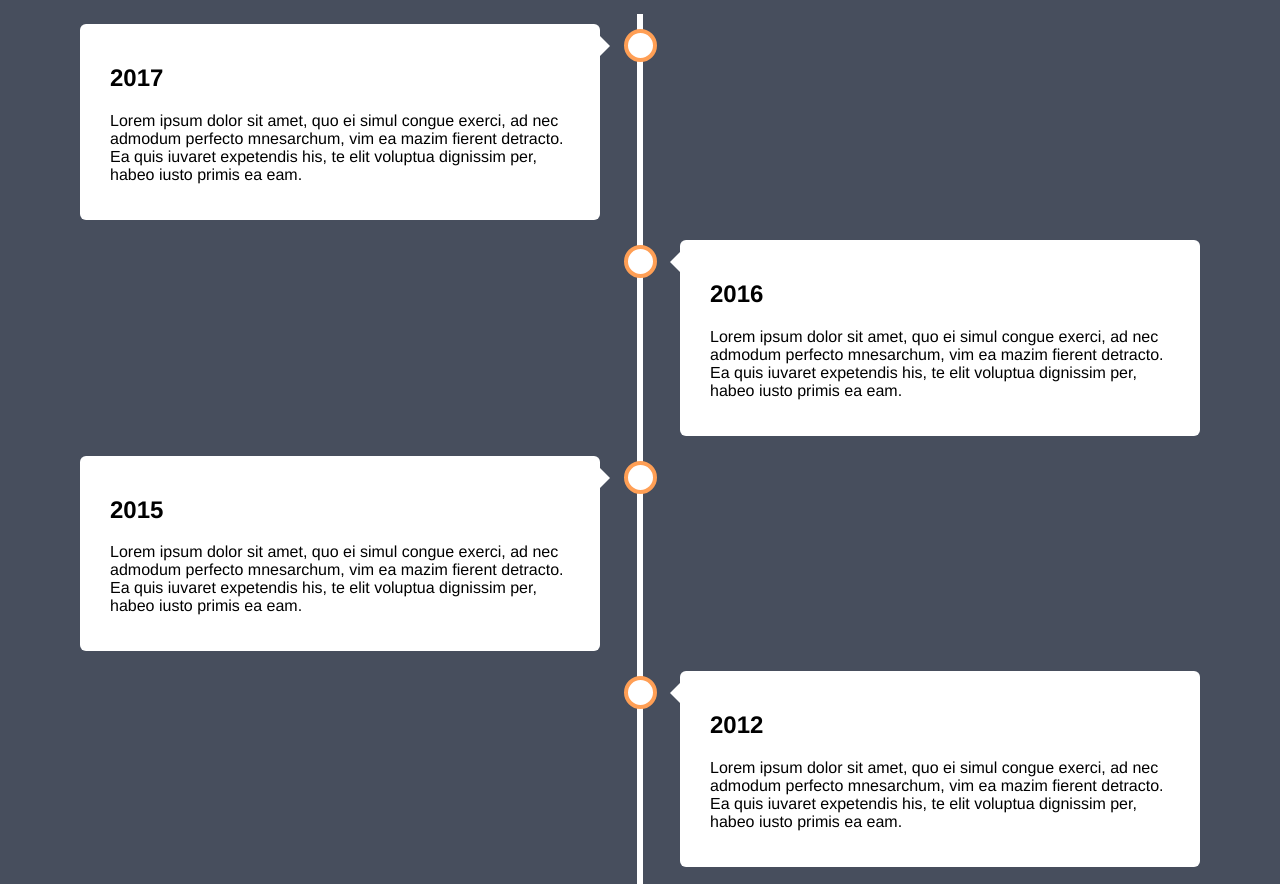
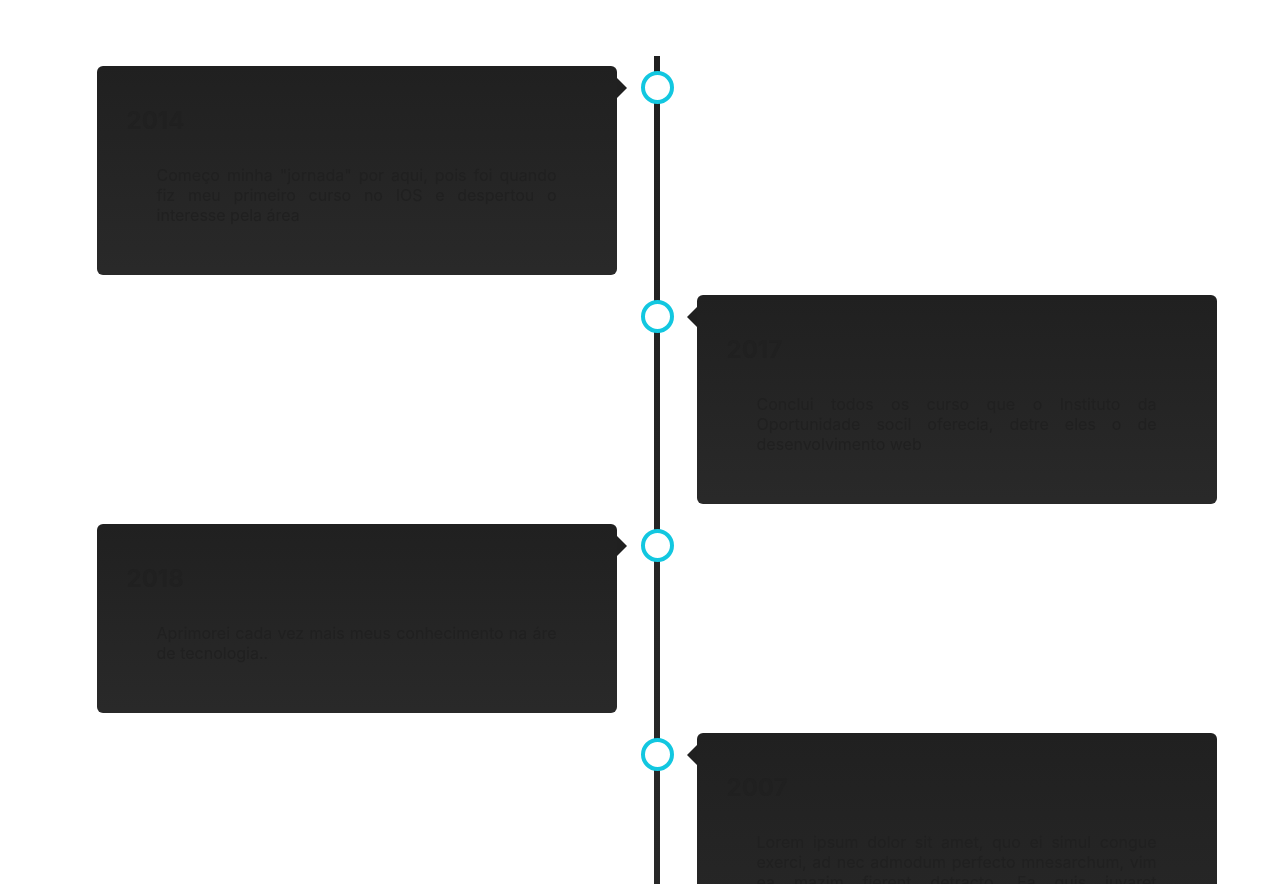
Before and after one commit to davibrandao18/apresentacao, a plain HTML site: page sobre.html in a window 1280 px wide. Shown: the part 136-1020 px from the top of the page. Drawn offline with Linux system fonts and the light colour scheme.

Commit message:
linha do tempo adicionada com sucesso

```diff
--- a/CSS/index.css
+++ b/CSS/index.css
@@ -170,7 +170,7 @@ h1 {
 
 }
 
-.container{
+.containers{
     width: 50%;
     margin-right:10%;
     margin-left: 15%;
--- a/CSS/linhadotempo.css
+++ b/CSS/linhadotempo.css
@@ -1,11 +1,5 @@
 * {
   box-sizing: border-box;
-}
-
-/* Set a background color */
-body {
-  background-color: #474e5d;
-  font-family: Helvetica, sans-serif;
 }
 
 /* The actual timeline (the vertical ruler) */
@@ -13,6 +7,7 @@ body {
   position: relative;
   max-width: 1200px;
   margin: 0 auto;
+  margin-left: -18%;
 }
 
 /* The actual timeline (the vertical ruler) */
@@ -20,7 +15,8 @@ body {
   content: '';
   position: absolute;
   width: 6px;
-  background-color: white;
+  background-color:#202020;
+  background: linear-gradient(to bottom, #202020, #2c2c2c 130%);
   top: 0;
   bottom: 0;
   left: 50%;
@@ -43,7 +39,7 @@ body {
   height: 25px;
   right: -17px;
   background-color: white;
-  border: 4px solid #FF9F55;
+  border: 4px solid #12c7e0;
   top: 15px;
   border-radius: 50%;
   z-index: 1;
@@ -68,9 +64,9 @@ body {
   width: 0;
   z-index: 1;
   right: 30px;
-  border: medium solid white;
+  border: medium solid #202020;
   border-width: 10px 0 10px 10px;
-  border-color: transparent transparent transparent white;
+  border-color: transparent transparent transparent #202020;
 }
 
 /* Add arrows to the right container (pointing left) */
@@ -82,9 +78,9 @@ body {
   width: 0;
   z-index: 1;
   left: 30px;
-  border: medium solid white;
+  border: medium solid #202020;
   border-width: 10px 10px 10px 0;
-  border-color: transparent white transparent transparent;
+  border-color: transparent #202020 transparent transparent;
 }
 
 /* Fix the circle for containers on the right side */
@@ -95,7 +91,8 @@ body {
 /* The actual content */
 .content {
   padding: 20px 30px;
-  background-color: white;
+  background-color:#202020;
+  background: linear-gradient(to bottom, #202020, #2c2c2c 130%);
   position: relative;
   border-radius: 6px;
 }
--- a/sobre.html
+++ b/sobre.html
@@ -4,7 +4,7 @@
         <title>Sobre - Davi Fonseca</title>
         <meta charset="utf-8">
         <link rel="icon" href="imagens/logo.png">
-        <!--<link href="CSS/index.css" rel="stylesheet">-->
+        <link href="CSS/index.css" rel="stylesheet">
         <link href="CSS/linhadotempo.css" rel="stylesheet">
     </head>
     <body>
@@ -17,38 +17,24 @@
             </ul>
         </nav>
 
-        <!--<div id="conteudo">
-            <div class="containerP">-->
-
+        <div id="conteudo">
             <div class="timeline">
                 <div class="container left">
                     <div class="content">
-                        <h2>2017</h2>
-                        <p>Lorem ipsum dolor sit amet, quo ei simul congue exerci, ad nec admodum perfecto mnesarchum, vim ea mazim fierent detracto. Ea quis iuvaret expetendis his, te elit voluptua dignissim per, habeo iusto primis ea eam.</p>
+                    <h2>2014</h2>
+                    <p>Começo minha "jornada" por aqui, pois foi quando fiz meu primeiro curso no IOS e despertou o interesse pela área</p>
                     </div>
                 </div>
                 <div class="container right">
                     <div class="content">
-                        <h2>2016</h2>
-                        <p>Lorem ipsum dolor sit amet, quo ei simul congue exerci, ad nec admodum perfecto mnesarchum, vim ea mazim fierent detracto. Ea quis iuvaret expetendis his, te elit voluptua dignissim per, habeo iusto primis ea eam.</p>
+                    <h2>2017</h2>
+                    <p>Conclui todos os curso que o Instituto da Oportunidade socil oferecia, detre eles o de desenvolvimento web</p>
                     </div>
                 </div>
                 <div class="container left">
                     <div class="content">
-                        <h2>2015</h2>
-                        <p>Lorem ipsum dolor sit amet, quo ei simul congue exerci, ad nec admodum perfecto mnesarchum, vim ea mazim fierent detracto. Ea quis iuvaret expetendis his, te elit voluptua dignissim per, habeo iusto primis ea eam.</p>
-                      </div>
-                    </div>
-                    <div class="container right">
-                      <div class="content">
-                        <h2>2012</h2>
-                        <p>Lorem ipsum dolor sit amet, quo ei simul congue exerci, ad nec admodum perfecto mnesarchum, vim ea mazim fierent detracto. Ea quis iuvaret expetendis his, te elit voluptua dignissim per, habeo iusto primis ea eam.</p>
-                      </div>
-                    </div>
-                    <div class="container left">
-                      <div class="content">
-                        <h2>2011</h2>
-                        <p>Lorem ipsum dolor sit amet, quo ei simul congue exerci, ad nec admodum perfecto mnesarchum, vim ea mazim fierent detracto. Ea quis iuvaret expetendis his, te elit voluptua dignissim per, habeo iusto primis ea eam.</p>
+                    <h2>2018</h2>
+                    <p>Aprimorei cada vez mais meus conhecimento na áre de tecnologia..</p>
                     </div>
                 </div>
                 <div class="container right">
@@ -58,8 +44,6 @@
                     </div>
                 </div>
                 </div>
-
-            <!--</div>
-        </div>-->
+        </div>
     </body>
 </html>
```
Also changed, not shown: index.html (+1 -1 lines). Lines whose indentation alone changed are shown as unchanged.
